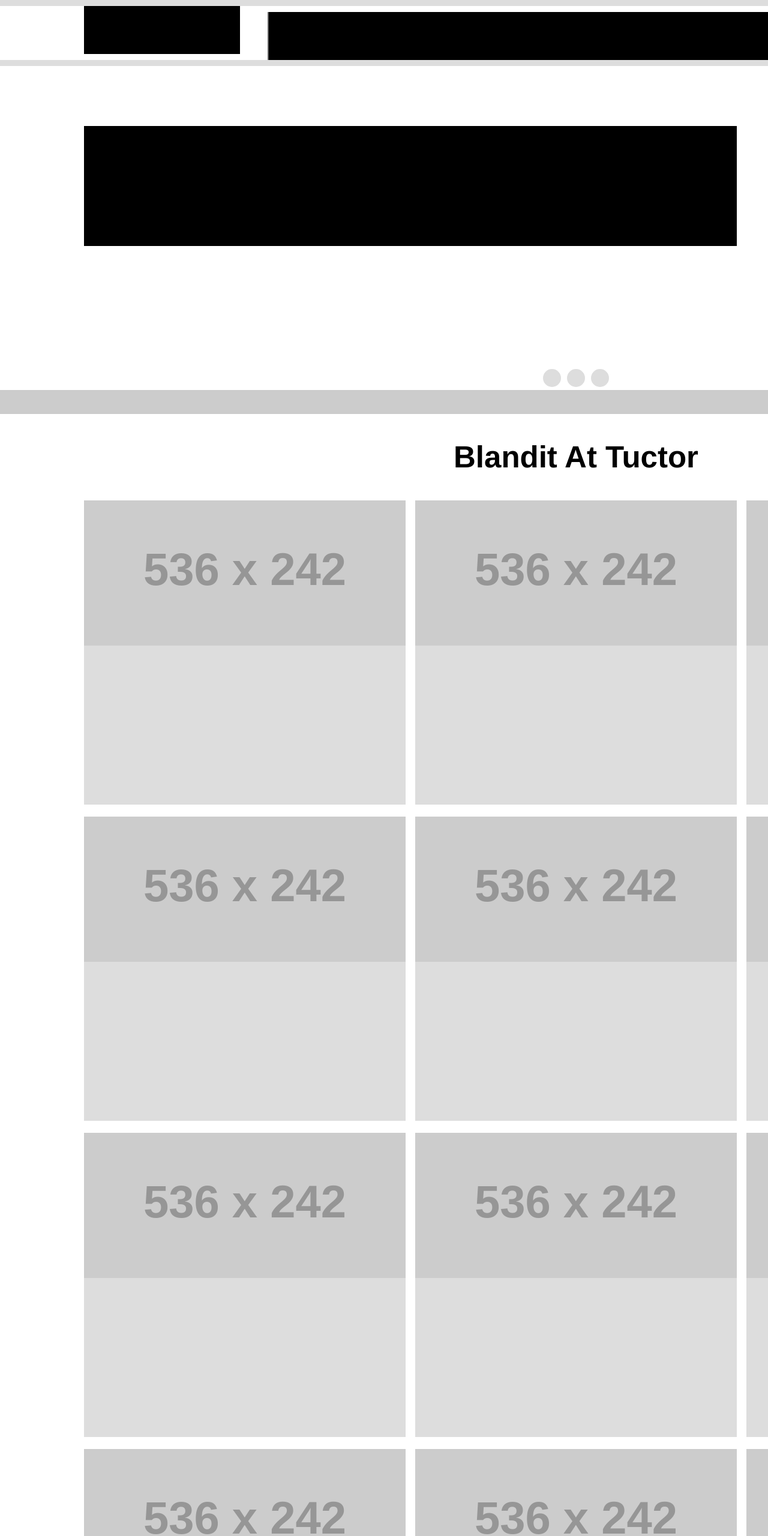
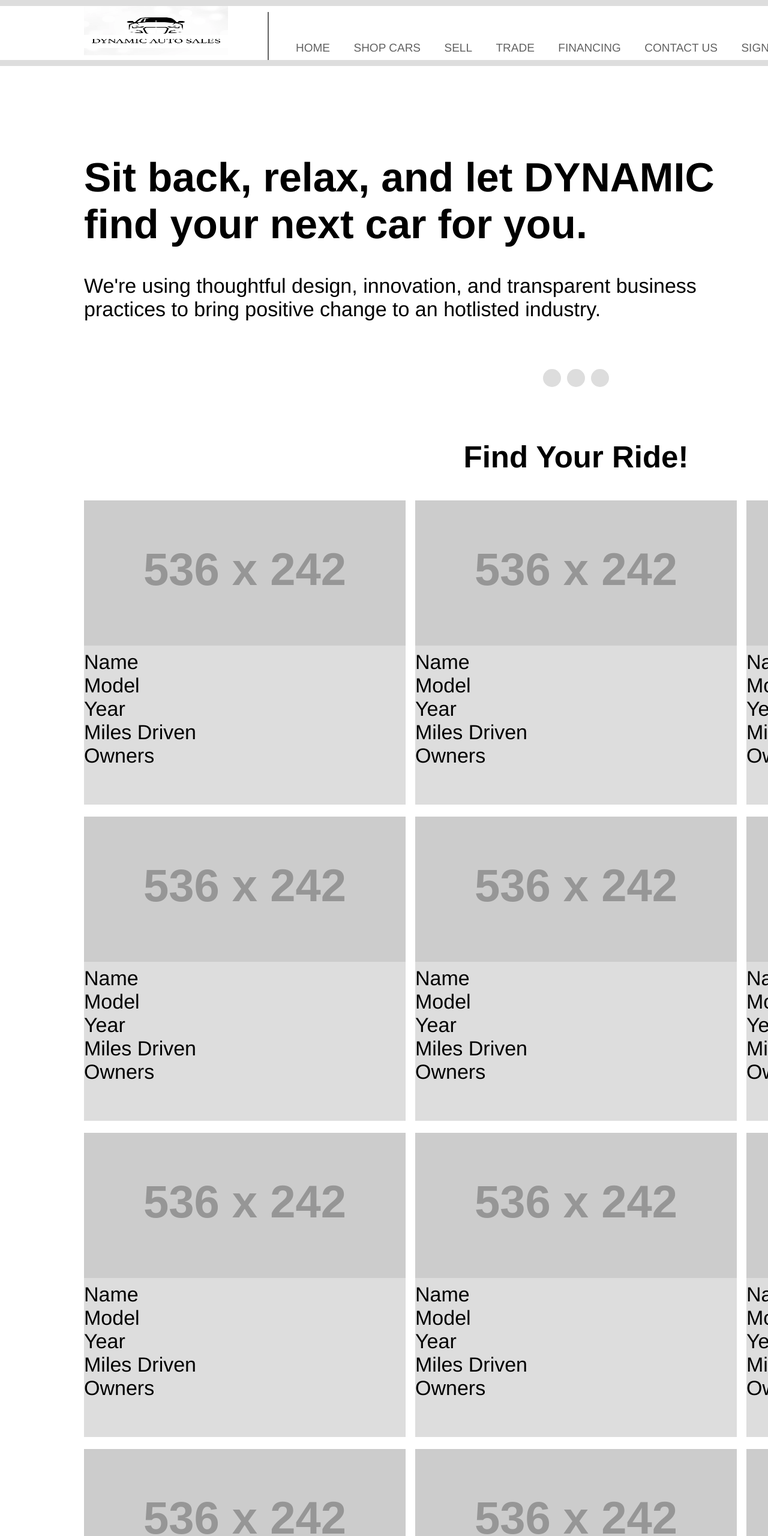
Before and after one commit to Jerryjerry18/arora_junish_integrated, a plain HTML site: page gallery.html in a window 1280 px wide. Shown: the top 2560 px of the page at 60% size. Drawn offline with Linux system fonts and the light colour scheme; placeholder pictures from the web are drawn by us.

Commit message:
majority done
left with contact form and footer

```diff
--- a/css/main.css
+++ b/css/main.css
@@ -315,7 +315,9 @@ you work on and the intended audience */
 
 #gallery-hero-con {
 	background-color: #fffefe;
-	background: url("https://via.placeholder.com/1920x580");
+	background: url(../images/background_hero_img_int.jpeg);
+	background-repeat: no-repeat;
+
 	height: 580px;
 }
 
--- a/gallery.html
+++ b/gallery.html
@@ -9,22 +9,41 @@
 <body>
 	<div id="container">
 
-        <div id="header-con">
+        <header id="header-con">
             <div id="main-header" class="grid-con">
-                <div id="header-box1" class="box-color">
+                <div id="header-box1">
+                    <h1 class="hidden">main logo</h1>
+                    <img src="images/MAIN_LOGO.png" alt="main logo" width="240" height="82">
                 </div>
-                <div id="main-nav" class="box-color">
-                </div>
-                <div id="header-box2" class="box-color">
+                <nav id="main-nav">
+                    <ul>
+                        <li>
+                            <a href="index.html">HOME</a>
+                            <a href="#">SHOP CARS</a>
+                            <a href="#">SELL</a>
+                            <a href="#">TRADE</a>
+                            <a href="#">FINANCING</a>
+                            <a href="#">CONTACT US</a>
+                            <a href="#">SIGN IN/UP</a>
+                        </li>
+                    </ul>
+                </nav>
+                <div id="header-box2">
+                    <a class="log-in" id="log-in-top" href="#"><h3>Book a Ride</h3></a>
                 </div>
             </div>
-        </div>
+        </header>
 
         <main>
 
             <div id="gallery-hero-con">
                 <div class="grid-con">
-                    <div id="gallery-text" class="box-color">
+                    <div id="gallery-text">
+                        <h1>
+                            Sit back, relax, and let DYNAMIC find your next car for you.
+                        </h1>
+                        <p>We're using thoughtful design, innovation, and transparent business practices to bring positive change to an hotlisted industry.
+                        </p>
                     </div>
                     <div id="gallery-controls">
                         <span class="dot"></span>
@@ -35,51 +54,126 @@
             </div>
 
             <div class="grid-con" id="gallery">
-                <h2>Blandit At Tuctor</h2>
+                <h2>Find Your Ride!</h2>
                 <div class="gallery-box">
                     <img src="https://via.placeholder.com/536x242" alt="image">
+                    <p>Name</p>
+                    <p>Model</p>
+                    <p>Year</p>
+                    <p>Miles Driven</p>
+                    <p>Owners</p>
                 </div>
                 <div class="gallery-box">
                     <img src="https://via.placeholder.com/536x242" alt="image">
+                    <p>Name</p>
+                    <p>Model</p>
+                    <p>Year</p>
+                    <p>Miles Driven</p>
+                    <p>Owners</p>
                 </div>
                 <div class="gallery-box">
                     <img src="https://via.placeholder.com/536x242" alt="image">
+                    <p>Name</p>
+                    <p>Model</p>
+                    <p>Year</p>
+                    <p>Miles Driven</p>
+                    <p>Owners</p>
                 </div>
                 <div class="gallery-box">
                     <img src="https://via.placeholder.com/536x242" alt="image">
+                    <p>Name</p>
+                    <p>Model</p>
+                    <p>Year</p>
+                    <p>Miles Driven</p>
+                    <p>Owners</p>
                 </div>
                 <div class="gallery-box">
                     <img src="https://via.placeholder.com/536x242" alt="image">
+                    <p>Name</p>
+                    <p>Model</p>
+                    <p>Year</p>
+                    <p>Miles Driven</p>
+                    <p>Owners</p>
                 </div>
                 <div class="gallery-box">
                     <img src="https://via.placeholder.com/536x242" alt="image">
+                    <p>Name</p>
+                    <p>Model</p>
+                    <p>Year</p>
+                    <p>Miles Driven</p>
+                    <p>Owners</p>
                 </div>
                 <div class="gallery-box">
                     <img src="https://via.placeholder.com/536x242" alt="image">
+                    <p>Name</p>
+                    <p>Model</p>
+                    <p>Year</p>
+                    <p>Miles Driven</p>
+                    <p>Owners</p>
                 </div>
                 <div class="gallery-box">
                     <img src="https://via.placeholder.com/536x242" alt="image">
+                    <p>Name</p>
+                    <p>Model</p>
+                    <p>Year</p>
+                    <p>Miles Driven</p>
+                    <p>Owners</p>
                 </div>
                 <div class="gallery-box">
                     <img src="https://via.placeholder.com/536x242" alt="image">
+                    <p>Name</p>
+                    <p>Model</p>
+                    <p>Year</p>
+                    <p>Miles Driven</p>
+                    <p>Owners</p>
                 </div>
                 <div class="gallery-box">
                     <img src="https://via.placeholder.com/536x242" alt="image">
+                    <p>Name</p>
+                    <p>Model</p>
+                    <p>Year</p>
+                    <p>Miles Driven</p>
+                    <p>Owners</p>
                 </div>
                 <div class="gallery-box">
                     <img src="https://via.placeholder.com/536x242" alt="image">
+                    <p>Name</p>
+                    <p>Model</p>
+                    <p>Year</p>
+                    <p>Miles Driven</p>
+                    <p>Owners</p>
                 </div>
                 <div class="gallery-box">
                     <img src="https://via.placeholder.com/536x242" alt="image">
+                    <p>Name</p>
+                    <p>Model</p>
+                    <p>Year</p>
+                    <p>Miles Driven</p>
+                    <p>Owners</p>
                 </div>
                 <div class="gallery-box">
                     <img src="https://via.placeholder.com/536x242" alt="image">
+                    <p>Name</p>
+                    <p>Model</p>
+                    <p>Year</p>
+                    <p>Miles Driven</p>
+                    <p>Owners</p>
                 </div>
                 <div class="gallery-box">
                     <img src="https://via.placeholder.com/536x242" alt="image">
+                    <p>Name</p>
+                    <p>Model</p>
+                    <p>Year</p>
+                    <p>Miles Driven</p>
+                    <p>Owners</p>
                 </div>
                 <div class="gallery-box">
                     <img src="https://via.placeholder.com/536x242" alt="image">
+                    <p>Name</p>
+                    <p>Model</p>
+                    <p>Year</p>
+                    <p>Miles Driven</p>
+                    <p>Owners</p>
                 </div>
             </div>
         </main>
```
Also changed, not shown: css/main-mobile.css (+9 -2 lines), gallery_mobile.html (+53 -12 lines), index.html (+1 -1 lines), assets/Interior Page – Mobile_final-assets/black_amg_int.png (added), assets/Interior Page – Mobile_final-assets/black_bentley_int.png (added), images/background_hero_img_int.jpeg (added), images/black_amg_int copy.png (renamed from assets/Interior Page – Mobile_final-assets/black_amg.png), images/black_bentley_int copy.png (renamed from assets/Interior Page – Mobile_final-assets/black_bentley.png), images/black_g_class_int copy.png (added), images/black_old_mustang_int copy.png (added), images/blue_bmw_int copy.png (added), images/grey_merc_int copy.png (added), 5 other files.
